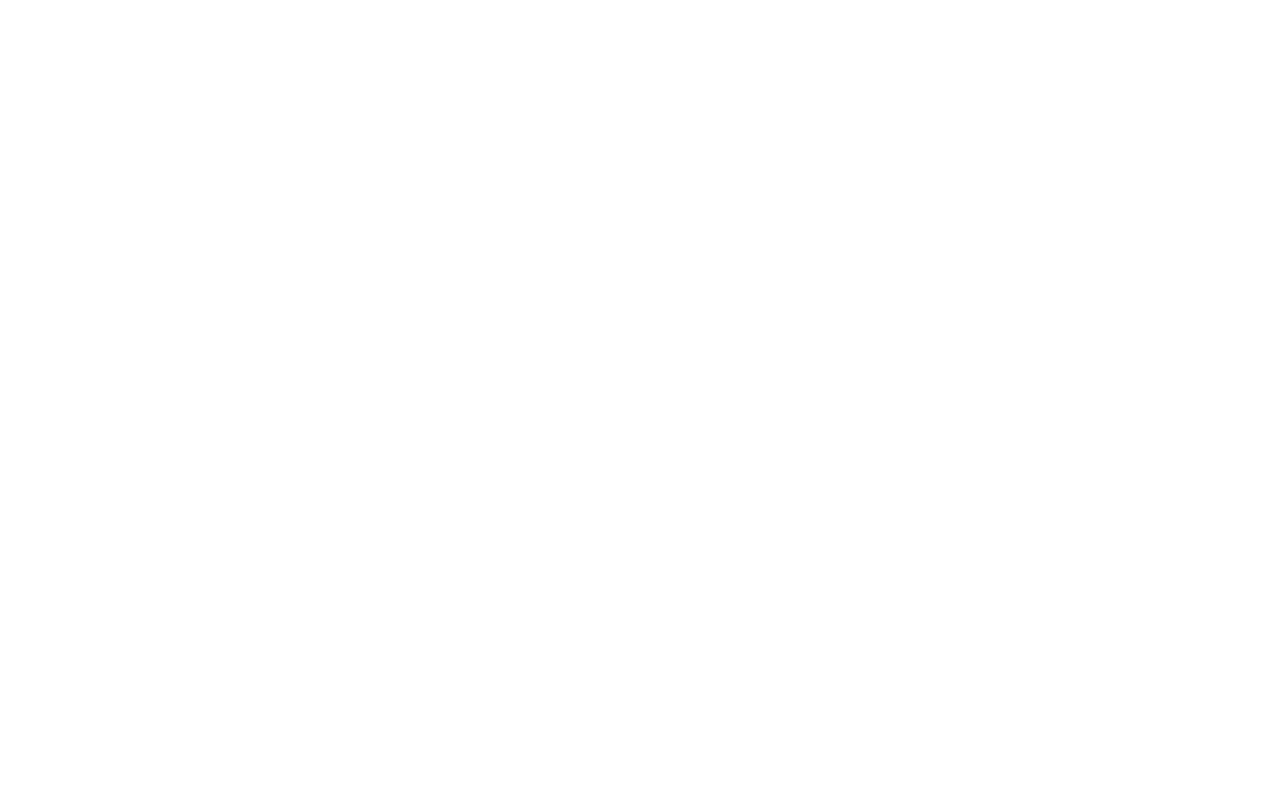
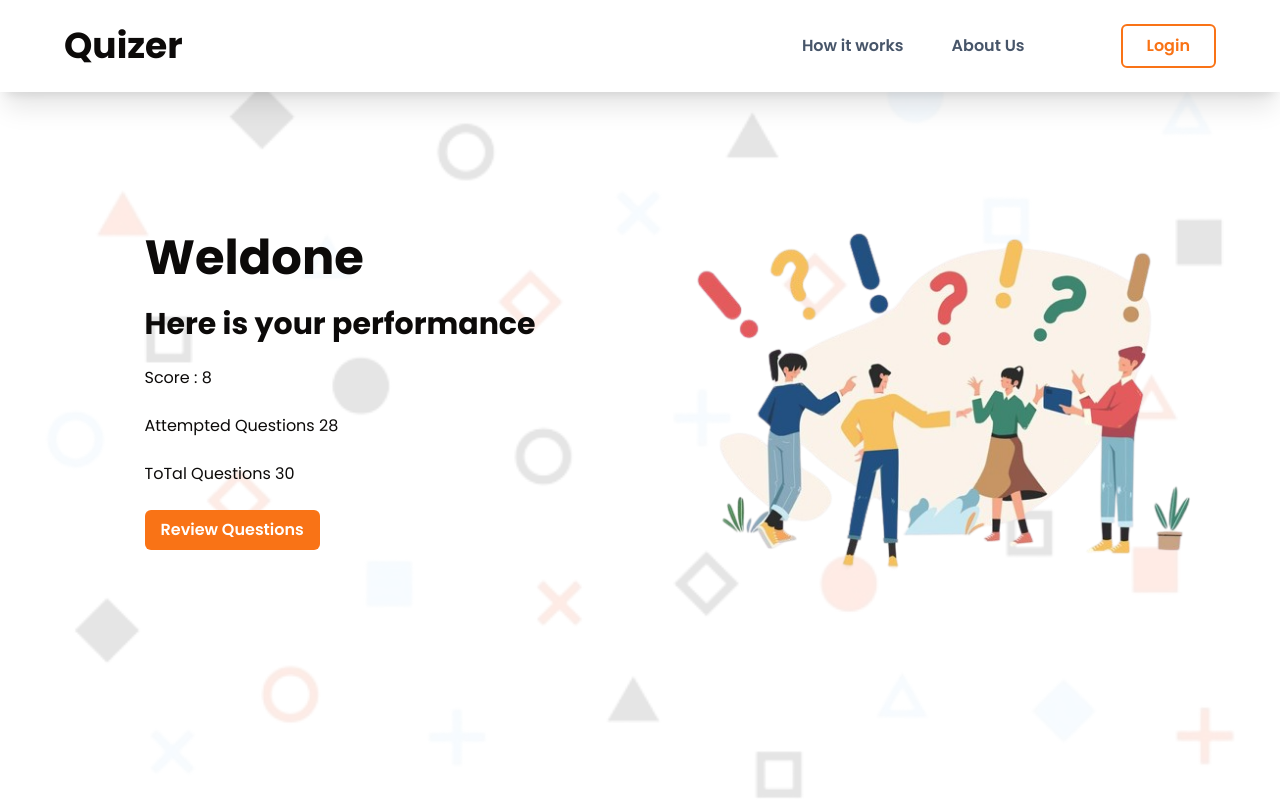
Before and after one commit to BashBuilder/Quizer, a React (Vite) app: page /results in a window 1280 px wide. Before the commit this address had no page. Built offline with nearby package versions, Linux system fonts and the light colour scheme.

Commit message:
rexult update

```diff
--- a/src/App.tsx
+++ b/src/App.tsx
@@ -10,8 +10,13 @@
 function App() {
   const { isAuthenticated } = useAuthContext();
   return (
-    <main className="mx-auto max-w-[92rem]">
-      <BrowserRouter>
+    <BrowserRouter>
+      <main className="relative mx-auto max-w-[92rem]">
+        <img
+          src="assets/bg.png"
+          alt="background"
+          className="absolute -z-10 h-screen w-full object-cover opacity-10"
+        />
         <Routes>
           <Route path="/" element={<Home />} />
           <Route
@@ -26,13 +31,14 @@
             path="/answerQuiz"
             element={isAuthenticated ? <AnswerQuiz /> : <Navigate to="/auth" />}
           />
-          <Route
-            path="/result"
+          {/* <Route
+            path="/results"
             element={isAuthenticated ? <Result /> : <Navigate to="/auth" />}
-          />
+          /> */}
+          <Route path="/results" element={<Result />} />
         </Routes>
-      </BrowserRouter>
-    </main>
+      </main>
+    </BrowserRouter>
   );
 }
 
--- a/src/hooks/quizContext.tsx
+++ b/src/hooks/quizContext.tsx
@@ -1,4 +1,4 @@
-import React, { createContext, useContext, useState, useEffect } from "react";
+import React, { createContext, useContext, useState } from "react";
 import { useAuthContext } from "./authContext";
 import { FormState, Quiz, QuizContextProps, Result } from "@/data/quizTypes";
 import { initialQuizState, initialResultState } from "@/data/data";
--- a/src/index.css
+++ b/src/index.css
@@ -78,7 +78,7 @@
     @apply cursor-default;
   }
   button {
-    @apply rounded-md px-4 py-2;
+    @apply rounded-md px-4 py-2 hover:opacity-95 hover:shadow-lg;
   }
   section {
     @apply px-4 md:px-16 xl:px-32;
--- a/src/routes/AnswerQuiz.tsx
+++ b/src/routes/AnswerQuiz.tsx
@@ -3,6 +3,7 @@
 import { Quiz } from "@/data/quizTypes";
 import { useQuizContext } from "@/hooks/quizContext";
 import { useEffect, useState } from "react";
+import { useNavigate } from "react-router-dom";
 
 export default function AnswerQuiz() {
   const [quizIndex, setQuizIndex] = useState<number>(0);
@@ -11,6 +12,9 @@
   const { quiz } = useQuizContext();
   const { setOptions, result, submitQuiz } = useQuizContext();
   const { answers, isubmitted, correctAnswer } = result;
+
+  const navigate = useNavigate();
+
   useEffect(() => {
     setQuestion(quiz[quizIndex]);
     // eslint-disable-next-line
@@ -28,15 +32,24 @@
   const handleNextQuestion = (num: number) =>
     setQuizIndex((prev) => prev + num);
 
+  const handleSubmitQuiz = () => {
+    submitQuiz();
+    navigate("/result");
+  };
+
   return (
     <div>
       <Navbar />
       <section className="flex min-h-[600px] flex-col items-center justify-center gap-6 ">
         {!isubmitted && (
-          <button className="bg-orange-600 text-lg font-semibold text-white hover:opacity-90 hover:shadow-md">
+          <button
+            className="bg-orange-600 text-lg font-semibold text-white hover:opacity-90 hover:shadow-md"
+            onSubmit={handleSubmitQuiz}
+          >
             Submit
           </button>
         )}
+        {/* Display questions */}
         <article className=" mx-auto flex min-h-96 w-[90vw] max-w-5xl flex-col gap-8 rounded-3xl bg-orange-100 p-4  shadow-2xl md:px-20 md:py-10 ">
           <div className="flex justify-center gap-2 text-center">
             <p className="text-xl "> {quizIndex + 1}. </p>
@@ -46,6 +59,7 @@
             />
           </div>
 
+          {/* handle options state */}
           <div className="mx-auto mt-4 flex w-4/5 flex-col gap-4">
             {opt.map((option, index) => {
               const currentOption = answers.filter(
--- a/src/routes/Home.tsx
+++ b/src/routes/Home.tsx
@@ -8,11 +8,6 @@
 
   return (
     <div className=" relative h-screen min-h-[600px]">
-      <img
-        src="assets/bg.png"
-        alt="background"
-        className="absolute -z-10 h-full w-full bg-contain opacity-5"
-      />
       <Navbar />
       <section className="h-[80%] items-center justify-items-center pt-12 md:grid md:grid-cols-12  md:px-10 md:py-8 ">
         <div className="flex flex-col gap-10 md:col-span-6 md:text-left ">
--- a/src/routes/Result.tsx
+++ b/src/routes/Result.tsx
@@ -1,3 +1,27 @@
+import Navbar from "@/components/Navbar";
+
 export default function Result() {
-  return <div>Result</div>;
+  return (
+    <div>
+      <Navbar />
+      <section className="h-[80%] min-h-[600px] pt-4 md:grid md:grid-cols-12  md:px-10 md:py-8 ">
+        <div className=" col-span-6 mx-auto h-full flex-col justify-center gap-6 md:flex ">
+          <h1>Weldone</h1>
+          <h3>Here is your performance</h3>
+          <p>Score : 8 </p>
+          <p>Attempted Questions 28 </p>
+          <p>ToTal Questions 30</p>
+
+          <div>
+            <button className="bg-primary font-semibold text-white">
+              Review Questions
+            </button>
+          </div>
+        </div>
+        <div className="hidden min-h-full items-center justify-center md:col-span-6 md:flex md:text-left ">
+          <img src="assets/sec.png" alt="img" />
+        </div>
+      </section>
+    </div>
+  );
 }
```
